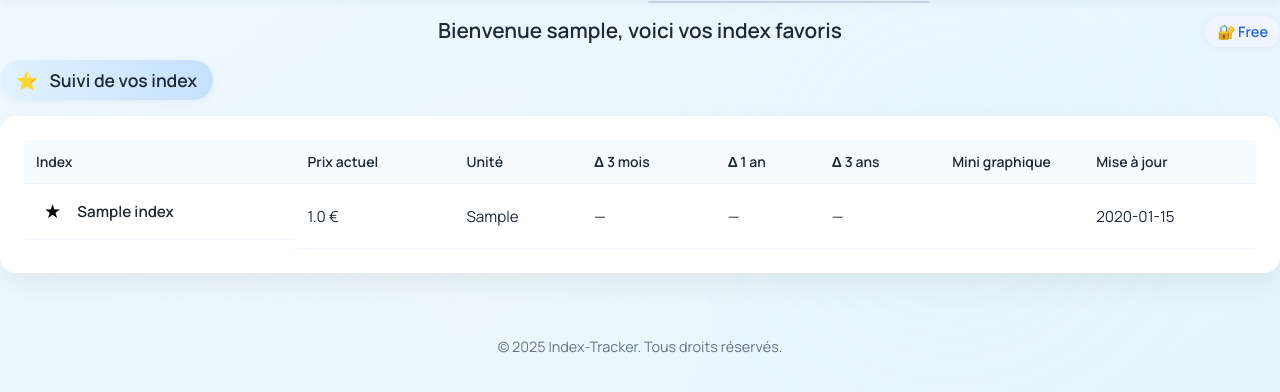
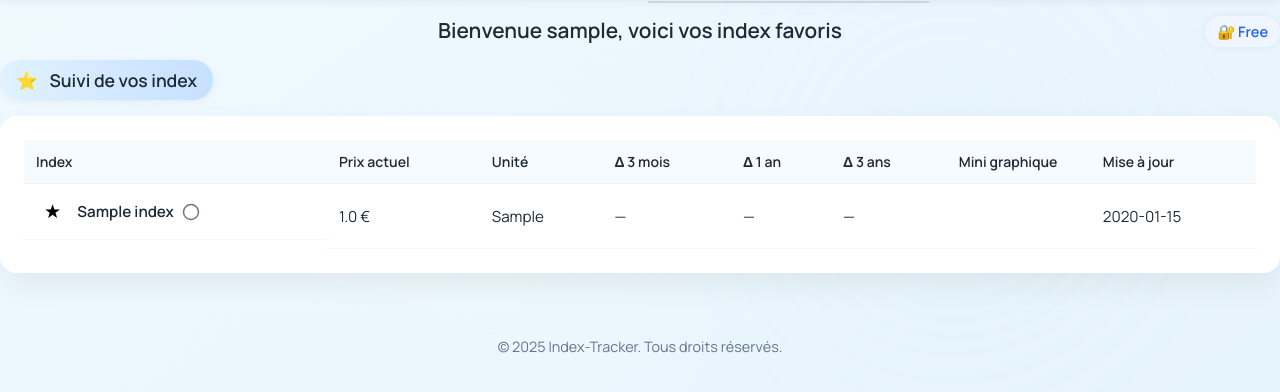
Before and after one commit to utis82/Index-tracker, a Django app: page /dashboard/ in a window 1280 px wide. Shown: the part 49-441 px from the top of the page. Run offline with Django 5.2, Linux system fonts and the light colour scheme; a user stored in the database is signed in; tables that the repository leaves empty hold one stand-in row (values such as "Sample post"); some libraries are stand-ins or nearby versions.

Commit message:
ajout des icone catégory dans dashboard et list index,  l'étoile favoris bougée à gauche

```diff
--- a/main/models.py
+++ b/main/models.py
@@ -6,6 +6,7 @@ from django.contrib.auth.models import User
 class Index(models.Model):
     name = models.CharField(max_length=100)
     unit = models.CharField(max_length=20, default="€/t")  # ✅ Ajout
+    category = models.CharField(max_length=50, default="Autre")
 
     def __str__(self):
         return self.name
--- a/main/static/css/style.css
+++ b/main/static/css/style.css
@@ -792,3 +792,12 @@ body.dark-mode .login-form label {
   width: 100%;
   box-sizing: border-box;
 }
+
+  .lucide-icon {
+    width: 18px;
+    height: 18px;
+    stroke-width: 2;
+    color: #4b5563;
+    opacity: 0.8;
+  }
+</style>
--- a/main/templates/base.html
+++ b/main/templates/base.html
@@ -2,6 +2,8 @@
 <!DOCTYPE html>
 <html lang="fr">
 <head>
+  <script src="https://unpkg.com/lucide@latest"></script>
+
   <meta charset="UTF-8">
   <title>{% block title %}Ma plateforme Index{% endblock %}</title>
   <link rel="stylesheet" href="{% static 'css/style.css' %}">
@@ -125,6 +127,10 @@
   </script>
 
 {% block extra_scripts %}{% endblock %}
+  <script>
+    lucide.createIcons();
+  </script>
+
 </body>
 
 </html>
--- a/main/templates/dashboard.html
+++ b/main/templates/dashboard.html
@@ -48,7 +48,23 @@
                   {% if item.id in favorite_ids %}★{% else %}☆{% endif %}
                 </button>
               </form>
-              <span style="font-weight: 600;">{{ item.name }}</span>
+              <span style="font-weight: 600; display: flex; align-items: center; gap: 8px;">
+                {{ item.name }}
+                {% if item.category == "Raw material" %}
+                  <i data-lucide="tree-deciduous" class="lucide-icon" title="Matière première"></i>
+                {% elif item.category == "Inflation" %}
+                  <i data-lucide="trending-up" class="lucide-icon" title="Inflation"></i>
+                {% elif item.category == "Labour Cost" %}
+                  <i data-lucide="user" class="lucide-icon" title="Coût du travail"></i>
+                {% elif item.category == "Energy" %}
+                  <i data-lucide="zap" class="lucide-icon" title="Énergie"></i>
+                {% elif item.category == "Logistic" %}
+                  <i data-lucide="truck" class="lucide-icon" title="Logistique"></i>
+                {% else %}
+                  <i data-lucide="circle" class="lucide-icon" title="{{ item.category }}"></i>
+                {% endif %}
+              </span>
+
             </td>
 
             <!-- Prix -->
--- a/main/views/base_views.py
+++ b/main/views/base_views.py
@@ -69,6 +69,8 @@ def dashboard(request):
             "mini_values": json.dumps(val[-30:]),
             "last_update": latest_date.strftime("%Y-%m-%d"),
              "unit": index.unit,
+            "category": index.category,
+
 
         })
 
```
Also changed, not shown: main/templates/liste_index.html (+25 -9 lines), main/views/index_views.py (+9 -24 lines), main/migrations/0009_index_category.py (added).
